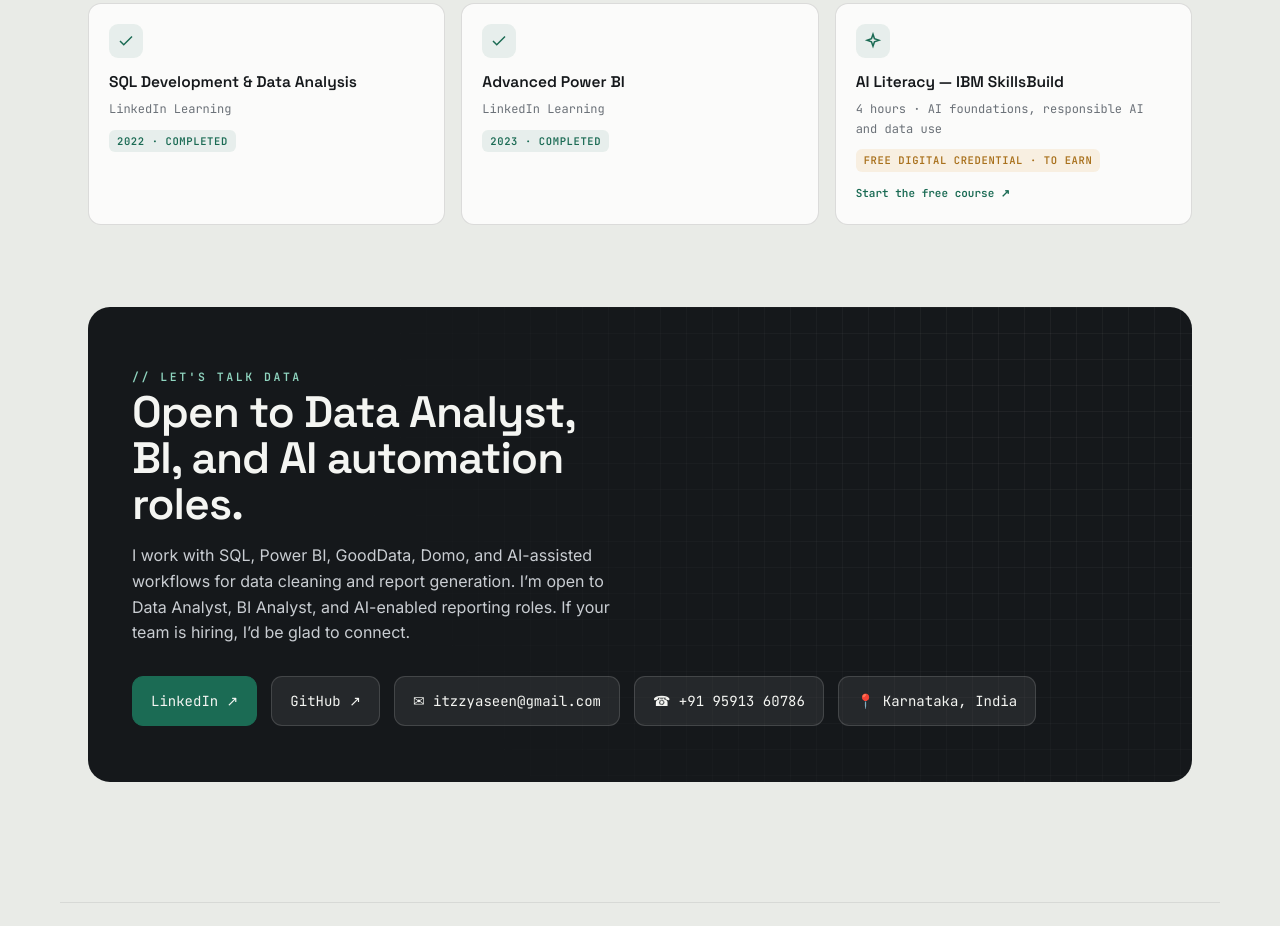
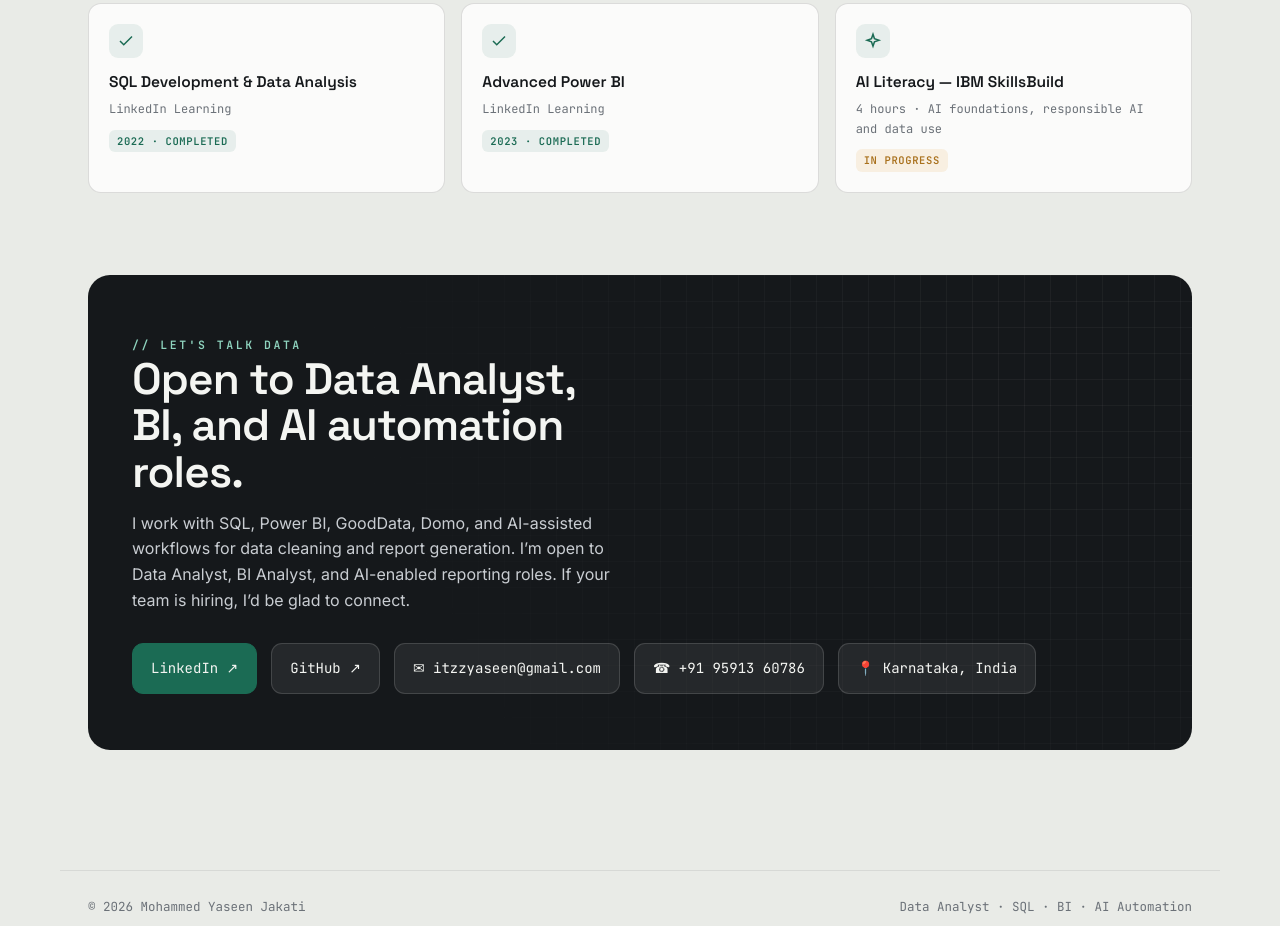
Before and after one commit to itzzyaseen/Portfolio, a plain HTML site: page index.html in a window 1280 px wide. Shown: the part 4254-5180 px from the top of the page. Drawn offline with Linux system fonts and the light colour scheme.

Commit message:
Update AI literacy learning status

```diff
--- a/index.html
+++ b/index.html
@@ -515,8 +515,7 @@
           <div class="badge"><svg width="18" height="18" viewBox="0 0 24 24" fill="none" stroke="currentColor" stroke-width="2"><path d="m12 3 1.9 5.8L20 11l-6.1 2.2L12 19l-2-5.8L4 11l6-2.2L12 3z"/></svg></div>
           <h4>AI Literacy — IBM SkillsBuild</h4>
           <div class="yr">4 hours · AI foundations, responsible AI and data use</div>
-          <span class="st prog">Free digital credential · To earn</span>
-          <a class="credential-link" href="https://ibm.biz/BdeReN" target="_blank" rel="noopener">Start the free course ↗</a>
+          <span class="st prog">In progress</span>
         </div>
       </div>
     </div>
```
